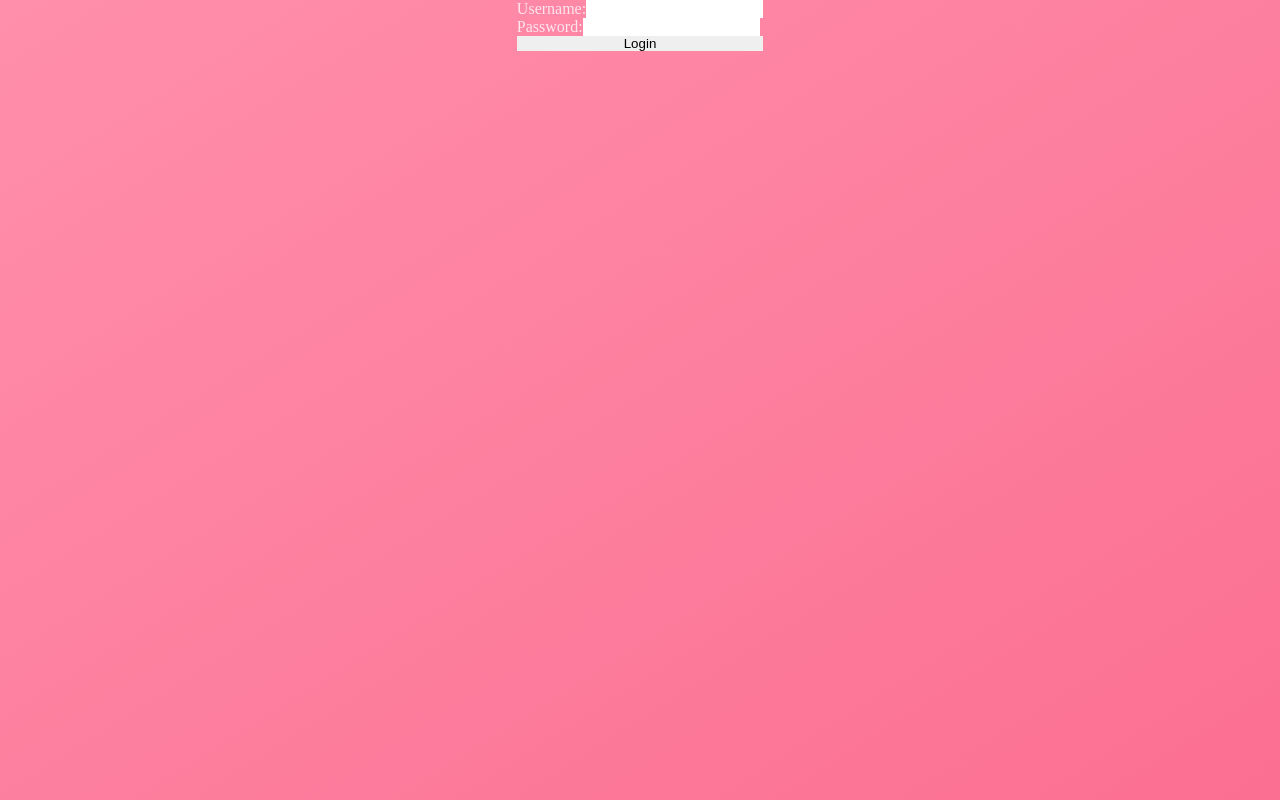
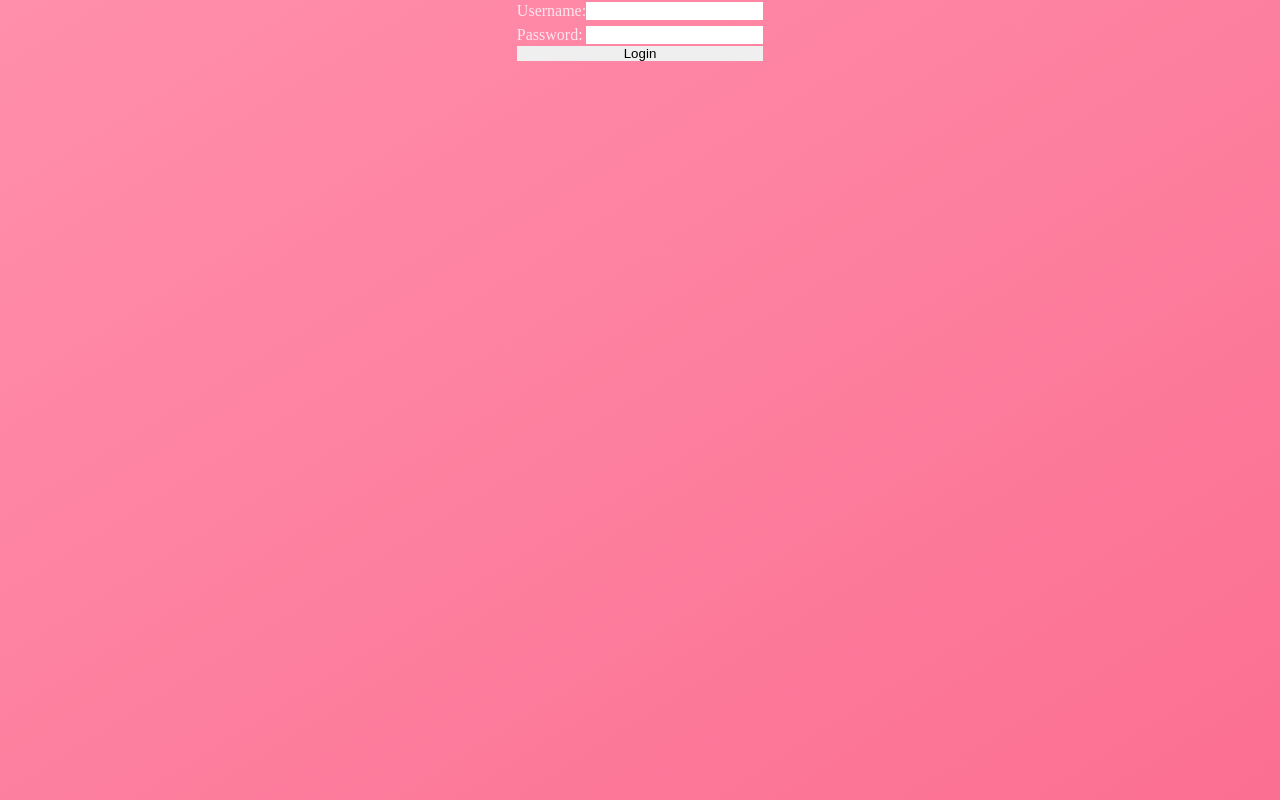
Before and after one commit to RyannKim327/FlaskProject, a Flask app: page / in a window 1280 px wide. Run offline with Flask 3, Linux system fonts and the light colour scheme.

Commit message:
9/13/2023 11:54:56 AM [Auto Commit]

```diff
--- a/ProjectBase/static/a.css
+++ b/ProjectBase/static/a.css
@@ -13,8 +13,11 @@
 
 	--text-color: #ffe5ec;
 
-	--background-glass: #000000	50;
+	--background-glass: #000000 50;
 	--text-color-glass: #ffc2d1;
+
+	--border
+
 }
 
 body{
@@ -43,5 +46,8 @@
 
 .form > .input{
 	display: flex;
-	fl
+	flex-direction: row;
+	justify-content: space-between;
+	margin: .1em 0;
+	border: 1px var() solid;
 }
```
